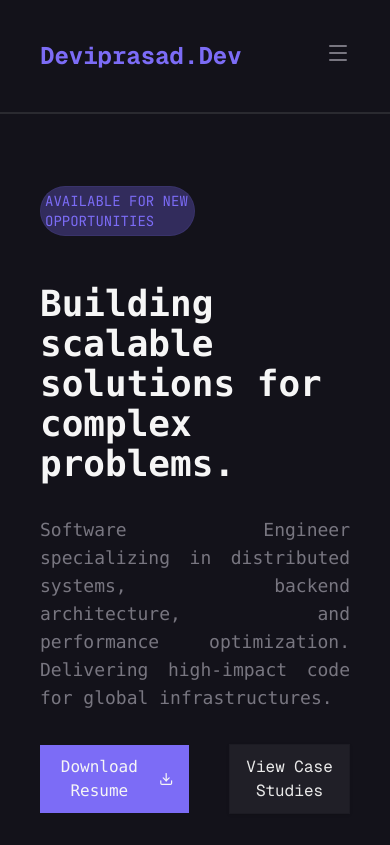
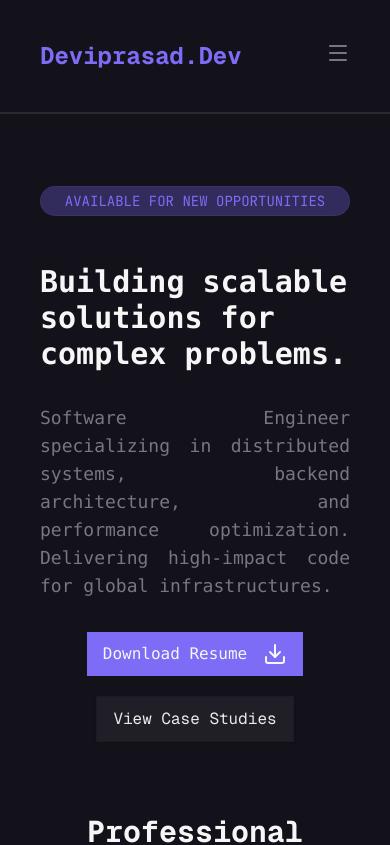
Before and after one commit to devi5040/portfolio, a Next.js app: page / in a window 390 px wide. Shown: the top 845 px of the page. Built offline with nearby package versions, Linux system fonts and the light colour scheme.

Commit message:
feat: Adjust hero text sizes and layout for responsiveness. Changes include making the "AVAILABLE FOR NEW OPPORTUNITIES" badge responsive, adjusting the main heading's text size for larger screens, and enabling column layout for action buttons on smaller devices.

```diff
--- a/app/components/Hero.tsx
+++ b/app/components/Hero.tsx
@@ -7,13 +7,13 @@ export const Hero = () => {
   return (
     <div className="px-10 py-18 grid grid-cols-1 lg:grid-cols-2">
       <div className="space-y-12 ">
-        <div className="bg-primary/30 border border-primary/10 w-1/2 p-1 justify-center flex rounded-full">
+        <div className="bg-primary/30 border border-primary/10 lg:w-1/2 p-1 justify-center flex rounded-full">
           <span className="text-primary font-jetbrains text-sm">
             AVAILABLE FOR NEW OPPORTUNITIES
           </span>
         </div>
         <div className="space-y-8 ">
-          <h1 className="font-bold text-4xl text-[#f6f6f6] font-mono">
+          <h1 className="font-bold text-3xl lg:text-4xl text-[#f6f6f6] font-mono">
             Building scalable <span>solutions</span> for complex problems.
           </h1>
           <p className="font-medium text-neutral font-mono text-justify text-lg">
@@ -21,7 +21,7 @@ export const Hero = () => {
             architecture, and performance optimization. Delivering high-impact
             code for global infrastructures.
           </p>
-          <div className="flex justify-start items-center space-x-10">
+          <div className="flex justify-start flex-col lg:flex-row items-center space-y-5 lg:space-y-0 lg:space-x-10">
             <a
               href="/resume/deviprasad-rai-resume.pdf"
               download="Deviprasad.resume.pdf"
```
